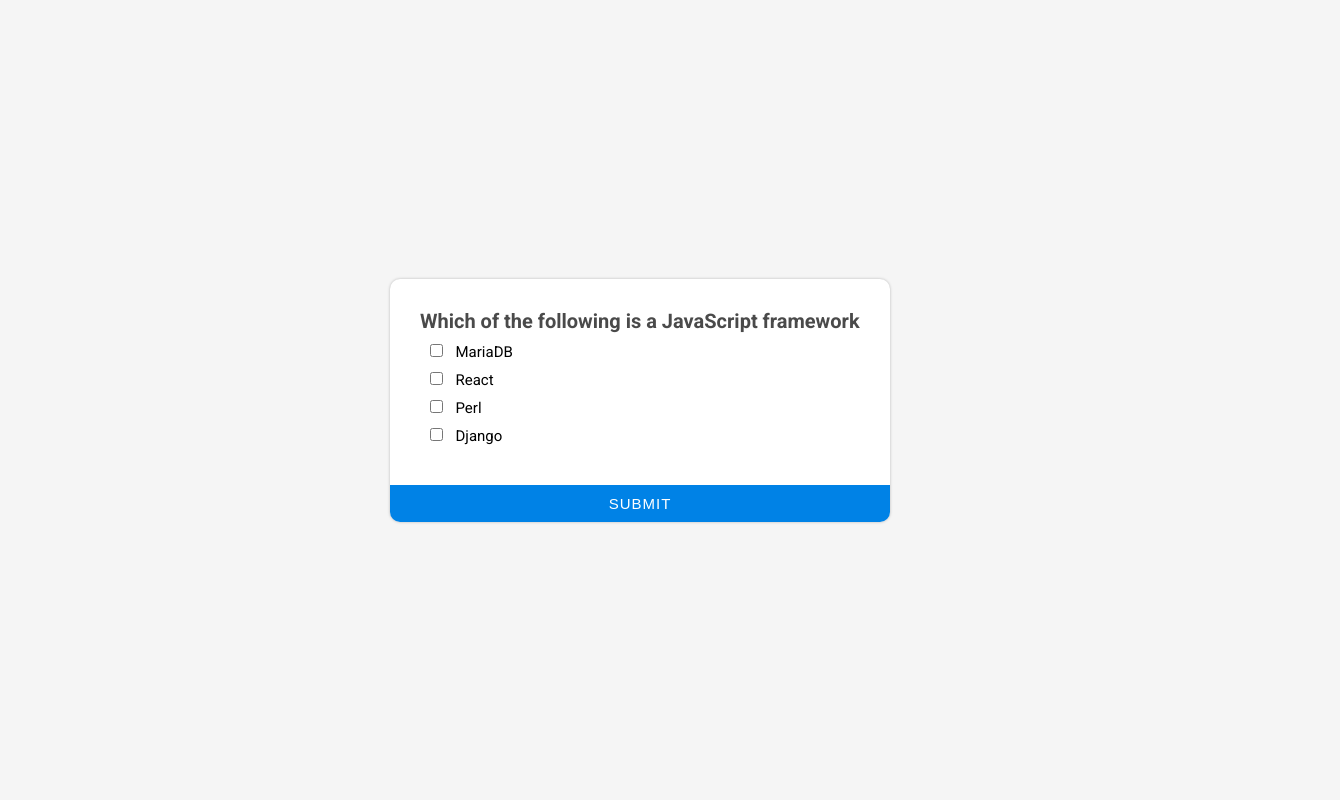
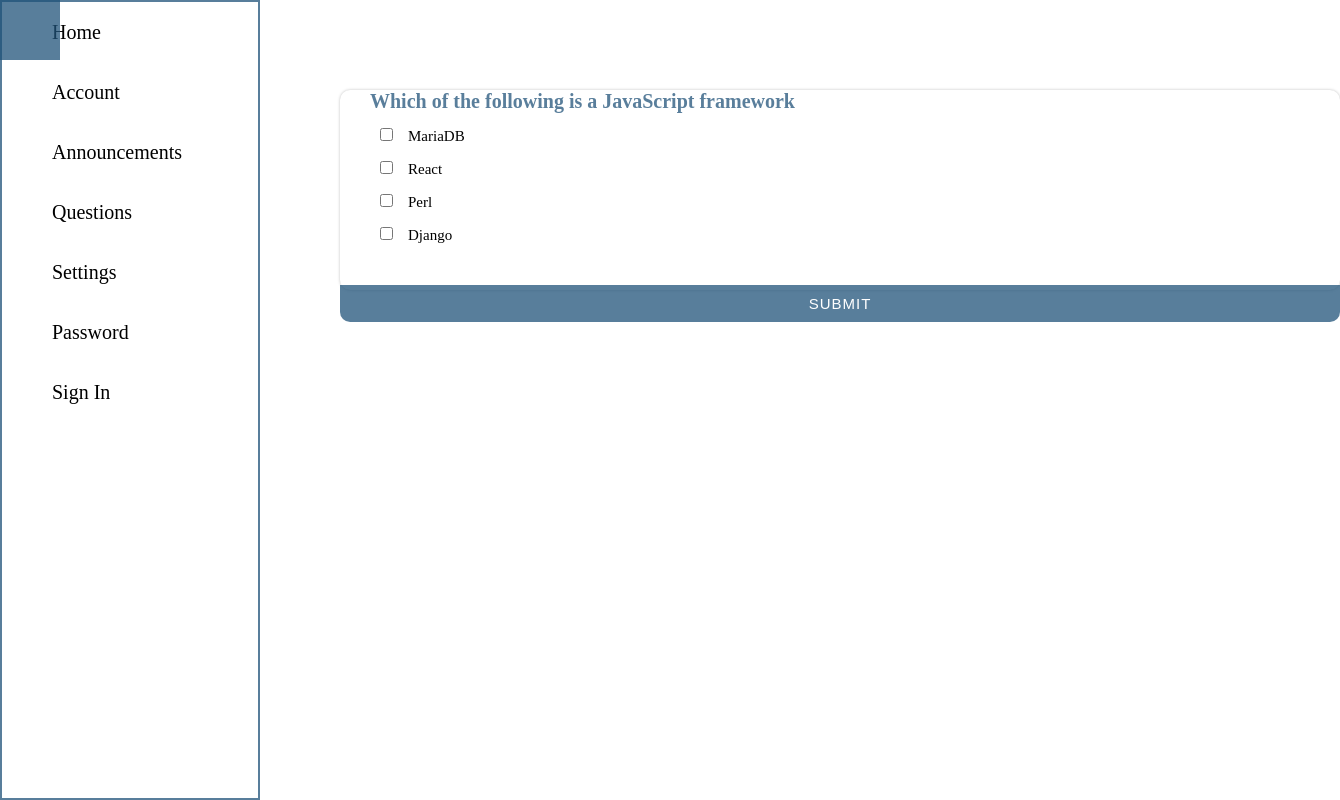
Before and after one commit to carlagesa/Quizwebsite, a plain HTML site: page questions.html in a window 1280 px wide. Shown: the whole page, 1340 px wide, since content can reach past the window. Drawn offline with Linux system fonts and the light colour scheme.

Commit message:
Merge landing.css with style.css/ deleted form.js/Improve UI

```diff
--- a/assets/css/landing.css
+++ /dev/null
@@ -1,180 +0,0 @@
-body {
-    min-height: 100vh;
-
-    background: #fff;
-
-    font-size: 15pt;
-}
-
-.navigation {
-    position: fixed;
-
-    height: 100%;
-
-    width: 60px;
-
-    background: #0082e6;
-
-    transition: 0.5s;
-
-    overflow: hidden;
-}
-
-.navigation:hover {
-    width: 300px;
-}
-
-.navigation ul {
-    position: relative;
-    margin-left: -20px;
-    top: 0;
-
-    left: 0;
-
-    width: 100%;
-}
-
-.navigation ul li {
-    position: relative;
-
-    width: 100%;
-
-    list-style: none;
-}
-
-.navigation ul li:hover {
-    background: #ea1d63;
-    border-radius: 10px;
-    width: 11em;
-}
-
-.navigation ul li a {
-    position: relative;
-
-    display: block;
-
-    width: 100%;
-
-    display: flex;
-
-    text-decoration: none;
-
-    color: #fff;
-}
-
-.navigation ul li a .icon {
-    position: relative;
-
-    display: block;
-
-    min-width: 60px;
-
-    height: 60px;
-
-    line-height: 60px;
-
-    text-align: left;
-}
-
-.navigation ul li a .icon fa {
-    font-size: 24px;
-}
-
-.navigation ul li .title {
-    position: relative;
-
-    display: block;
-
-    padding: 0 10px;
-
-    height: 60px;
-
-    line-height: 60px;
-
-    text-align: start;
-
-    white-space: nowrap;
-}
-
-.toggle {
-    position: relative;
-
-    top: 0;
-
-    left: 0;
-
-    height: 60px;
-
-    width: 60px;
-
-    background: #0082e6;
-
-    cursor: pointer;
-}
-
-.toggle:hover {
-    background: #ea1d63;
-}
-
-.toggle:before {
-    font-family: fontAwesome;
-
-    position: absolute;
-
-    width: 100%;
-
-    height: 100%;
-
-    line-height: 60px;
-
-    text-align: center;
-
-    font-size: 24px;
-
-    color: #fff;
-}
-.card{
-    text-align: center;
-    width: 15em;
-    height: 10em;
-    background-color: #0082e6;
-    color: #fff;
-    margin-left: 150px;
-}
-a{
-    color: #fff;
-}
-
-
-/* Log in Form */
-
-.form{
-    margin-left: 19em;
-    padding-top: 3em;
-    padding-left: 3em;
-    width: 15em;
-    height: 14em;
-    border-radius: 10px;
-    background-color: #0082e6;
-}
-.input-container{
-    padding-bottom: 20px;
-}
-.input{
-    border: 2px solid #0082e6;
-    border-radius: 4px;
-    width:17em;
-    height: 2em;
-}
-.submitform{
-    padding-left: 4em;
-}
-.submitformbtn{
-    background-color: #fff;
-    border: none;
-    color: black;
-    width: 7em;
-    height: 3em;
-    border-radius: 5px;
-    cursor: pointer;
-}
--- a/assets/css/style.css
+++ b/assets/css/style.css
@@ -1,62 +1,57 @@
 @import url(https://fonts.googleapis.com/css?family=Roboto:100,100italic,300,300italic,regular,italic,500,500italic,700,700italic,900,900italic);
-*
-{
+
+* {
     padding: 0;
     margin: 0;
     text-decoration: none;
     list-style: none;
     outline: none;
     box-sizing: border-box;
+    font-size: 15pt;
 }
-html
-{
+
+html {
     font-size: 62.5%;
 }
-body
-{
-    background: whitesmoke;
-    font-family: 'Roboto', sans-serif;
-    min-width: 100vw;
-    min-height: 100vh;
-    display: flex;
-    justify-content: center;
-    align-items: center;
+
+#question {
+    color: #205279be;
 }
-.container
-{
+
+.container {
     background: white;
     box-shadow: 0 0 3px rgba(0, 0, 0, 0.25);
     border-radius: 1rem;
-    min-width: 50rem;
-    min-height: 20rem;
-    height: auto;
+    width: 50em;
+    height: 20rem;
+    margin-left: 17em;
 }
-.container .question-container h1
-{
+
+.container .question-container h1 {
     font-size: 2rem;
     margin-bottom: 1rem;
     color: #4a4a4a;
 }
-.container .question-container ul li
-{
+
+.container .question-container ul li {
     margin: 1rem;
     cursor: pointer;
 }
-.container .question-container ul li label
-{
+
+.container .question-container ul li label {
     color: #000;
     font-size: 1.5rem;
     margin: 1rem;
     cursor: pointer;
 }
-.container .question-container
-{
+
+.container .question-container {
     margin: 3rem;
 }
-.container button
-{
+
+.container button {
     width: 100%;
-    background: #0082e6;
+    background: #205279be;
     color: white;
     text-transform: uppercase;
     letter-spacing: 1px;
@@ -67,25 +62,205 @@ body
     cursor: pointer;
     border-radius: 0 0 1rem 1rem;
 }
-.container button:hover
-{
-    background: #1b9bff;
+
+.container button:hover {
+    background: #205279be;
     transition: 0.5s;
 }
-#scoreText
-{
+
+#scoreText {
     text-align: center;
     margin-top: 3rem;
 }
-meter
-{
+
+meter {
     height: 5rem;
     border: 1px solid lightgrey;
     width: 30rem;
     margin-top: 3rem;
     margin-left: 9rem;
 }
-#replay
-{
+
+#replay {
     margin-top: 3rem;
 }
+
+/*  */
+
+.navigation {
+    position: fixed;
+
+    height: 100%;
+
+    width: 13em;
+    background: #fff;
+    border: 2px solid #205279be;
+    transition: 0.5s;
+
+    overflow: hidden;
+}
+
+.navigation:hover {
+    width: 300px;
+}
+
+.navigation ul {
+    position: relative;
+    margin-left: -20px;
+    top: 0;
+
+    left: 0;
+
+    width: 100%;
+}
+
+.navigation ul li {
+    position: relative;
+
+    width: 100%;
+
+    list-style: none;
+}
+
+.navigation ul li:hover {
+    background: #205279be;
+    border-radius: 10px;
+    width: 11em;
+}
+
+.navigation ul li a {
+    position: relative;
+
+    display: block;
+
+    width: 100%;
+
+    display: flex;
+
+    text-decoration: none;
+
+    color: black;
+}
+
+.navigation ul li a .icon {
+    position: relative;
+
+    display: block;
+
+    min-width: 60px;
+
+    height: 60px;
+
+    line-height: 60px;
+
+    text-align: left;
+}
+
+.navigation ul li a .icon fa {
+    font-size: 24px;
+}
+
+.navigation ul li .title {
+    position: relative;
+
+    display: block;
+
+    padding: 0 10px;
+
+    height: 60px;
+
+    line-height: 60px;
+
+    text-align: start;
+
+    white-space: nowrap;
+}
+
+.toggle {
+    position: relative;
+
+    top: 0;
+
+    left: 0;
+
+    height: 60px;
+
+    width: 60px;
+
+    background: #205279be;
+
+    cursor: pointer;
+}
+
+.toggle:hover {
+    background: #205279be;
+}
+
+.toggle:before {
+    font-family: fontAwesome;
+
+    position: absolute;
+
+    width: 100%;
+
+    height: 100%;
+
+    line-height: 60px;
+
+    text-align: center;
+
+    font-size: 24px;
+
+    color: #fff;
+}
+
+.card {
+    text-align: center;
+    width: 15em;
+    height: 10em;
+    background-color: #205279be;
+    color: #fff;
+    margin-left: 16em;
+}
+
+a {
+    color: #fff;
+}
+
+
+/* Log in Form */
+
+.form {
+    margin-left: 19em;
+    padding-top: 3em;
+    padding-left: 3em;
+    width: 15em;
+    height: 14em;
+    border-radius: 10px;
+    background-color: #205279be;
+}
+
+.input-container {
+    padding-bottom: 20px;
+}
+
+.input {
+    border: 2px solid #205279be;
+    border-radius: 4px;
+    width: 17em;
+    height: 2em;
+}
+
+.submitform {
+    padding-left: 4em;
+}
+
+.submitformbtn {
+    background-color: #fff;
+    border: none;
+    color: black;
+    width: 7em;
+    height: 3em;
+    border-radius: 5px;
+    cursor: pointer;
+}
--- a/questions.html
+++ b/questions.html
@@ -5,15 +5,146 @@
     <meta http-equiv="X-UA-Compatible" content="IE=edge">
     <meta name="viewport" content="width=device-width, initial-scale=1.0">
     <link rel="stylesheet" href="assets/css/style.css">
+    <link rel="stylesheet" href="assets/css/landing.css">
     <title>The Questioner</title>
 </head>
 <body>
+    <div class="navigation">
 
+        <ul>
+
+            <li>
+
+                <a href="">
+
+                    <span class="icon">
+                        <ion-icon name="home-outline"></ion-icon>
+                    </span>
+
+                    <span class="title">Home</span>
+
+                </a>
+
+            </li>
+
+        </ul>
+
+        <ul>
+
+            <li>
+
+                <a href="">
+
+                    <span class="icon">
+                        <ion-icon name="person-circle-sharp"></ion-icon>
+                    </span>
+
+                    <span class="title">Account</span>
+
+                </a>
+
+            </li>
+
+        </ul>
+
+        <ul>
+
+            <li>
+
+                <a href="">
+
+                    <span class="icon">
+                        <ion-icon name="chatbox-ellipses-sharp"></ion-icon>
+                    </span>
+
+                    <span class="title">Announcements</span>
+
+                </a>
+
+            </li>
+
+        </ul>
+        <ul>
+
+            <li>
+
+                <a href="questions.html">
+
+                    <span class="icon">
+                        <ion-icon name="help-outline"></ion-icon>
+                    </span>
+
+                    <span class="title">Questions</span>
+
+                </a>
+
+            </li>
+
+        </ul>
+        <ul>
+
+            <li>
+
+                <a href="">
+
+                    <span class="icon">
+                        <ion-icon name="settings-outline"></ion-icon>
+                    </span>
+
+                    <span class="title">Settings</span>
+
+                </a>
+
+            </li>
+
+        </ul>
+        <ul>
+
+            <li>
+
+                <a href="">
+
+                    <span class="icon">
+                        <ion-icon name="lock-closed-outline"></ion-icon>
+                    </span>
+
+                    <span class="title">Password</span>
+
+                </a>
+
+            </li>
+
+        </ul>
+
+        <ul>
+
+            <li>
+
+                <a href="">
+
+                    <span class="icon"></i>
+                        <ion-icon name="log-out-outline"></ion-icon>
+                    </span>
+
+                    <span class="title">Sign In</span>
+
+                </a>
+
+            </li>
+
+        </ul>
+
+    </div>
+
+
+
+
+    <div class="toggle" onclick="tiggleMenu()"></div>
 
     <div class="container">
         <div class="question-container">
             <h1 id = "question">Question Text</h1>
-            <ul>
+            <ul class="option1">
                 <li>
                     <input type="checkbox" name="1" id="a" required required>
                     <label for="a">null</label>
@@ -22,15 +153,21 @@
                     <input type="checkbox" name="1" id="b" required>
                     <label for="b">null</label>
                 </li>
+
+            </ul>
+            <ul class="option2">
                 <li>
                     <input type="checkbox" name="1" id="c" required>
-                    <label for="d">null</label>
+                    <label for="c">null</label>
                 </li>
                 <li>
                     <input type="checkbox" name="1" id="d" required>
                     <label for="d">null</label>
                 </li>
+
             </ul>
+
+
         </div>
         <button type = "button" id = "submit">Submit</button>
     </div>
```
Also changed, not shown: assets/js/form.js (deleted, +0 -59 lines), index.html (+1 -0 lines).
